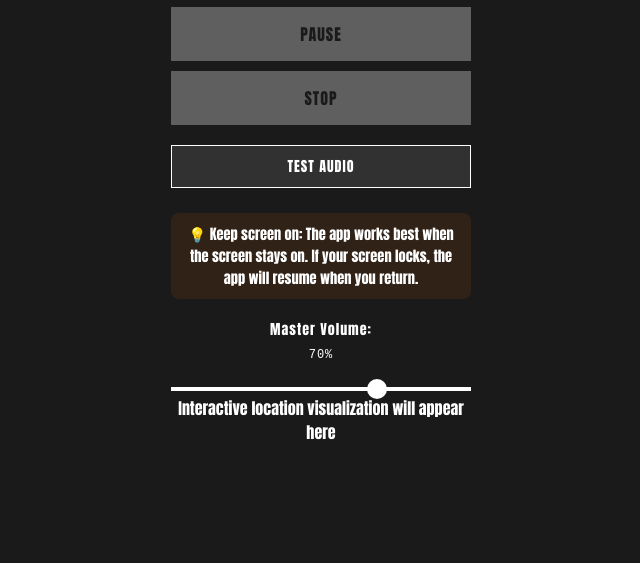
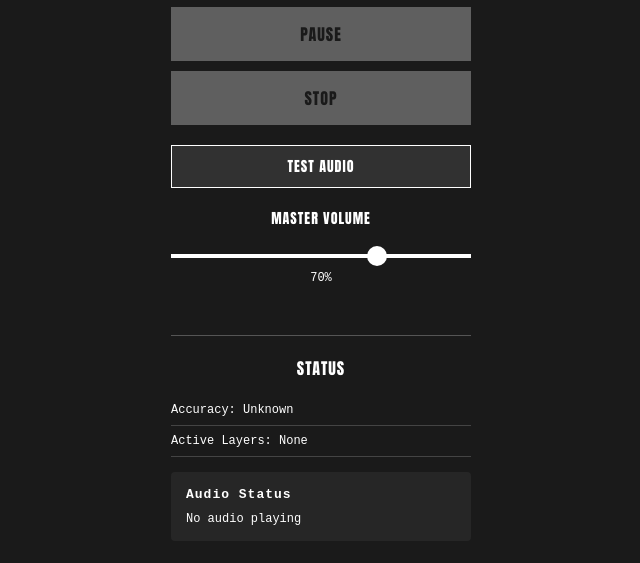
Before and after one commit to alexanderhkemp/thewalk, a website: page index.html in a window 1280 px wide. Shown: the part 687-1250 px from the top of the page, without its empty margins (319-959 px from the left). Before the commit the page ends 1181 px from the top, so only its background shows below. Drawn offline with nearby package versions, Linux system fonts and the light colour scheme.

Commit message:
Added STATUS debug section at bottom, removed screen-on warning, added volume control

```diff
--- a/index.html
+++ b/index.html
@@ -76,9 +76,6 @@
                     <button id="pause-walk" class="btn" disabled>PAUSE</button>
                     <button id="reset-walk" class="btn" disabled>STOP</button>
                     <button id="test-audio" class="btn secondary">TEST AUDIO</button>
-                    <div style="margin-top: 15px; padding: 10px; background: rgba(255,107,0,0.1); border-radius: 8px; font-size: 0.9em; text-align: center;">
-                        💡 <strong>Keep screen on:</strong> The app works best when the screen stays on. If your screen locks, the app will resume when you return.
-                    </div>
                 </div>
 
                 <!-- GPS Simulator for testing -->
@@ -108,20 +105,28 @@
                     </div>
                 </div>
 
-                <!-- Audio Debug Panel -->
-                <div class="audio-debug-panel" id="audio-debug-panel" style="display: none;">
-                    <h4>🔊 Audio Status</h4>
-                    <div id="audio-debug-info">No audio playing</div>
+                <!-- Volume Control -->
+                <div class="volume-group">
+                    <label for="master-volume">MASTER VOLUME</label>
+                    <input id="master-volume" type="range" min="0" max="100" value="70" />
+                    <span id="volume-display">70%</span>
                 </div>
-                <div class="volume-group">
-                    <label for="master-volume">Master Volume: <span id="volume-display">70%</span></label>
-                    <input id="master-volume" type="range" min="0" max="100" value="70" />
 
-            <div class="map-container">
-                <div id="location-map">
-                    <p>Interactive location visualization will appear here</p>
+                <!-- Debug Info (always visible) -->
+                <div class="debug-info-section">
+                    <h4 style="text-align: center; margin-bottom: 15px; letter-spacing: 1px;">STATUS</h4>
+                    <div id="debug-info-content" class="debug-info-content">
+                        <div id="accuracy" class="debug-item">Accuracy: Unknown</div>
+                        <div id="active-layers" class="debug-item">Active Layers: None</div>
+
+                        <!-- Audio Debug Panel -->
+                        <div class="audio-debug-panel" id="audio-debug-panel">
+                            <h4>Audio Status</h4>
+                            <div id="audio-debug-info">No audio playing</div>
+                        </div>
+                    </div>
                 </div>
-            </div>
+            </section>
         </main>
 
         <div class="audio-layers" id="audio-layers">
```
